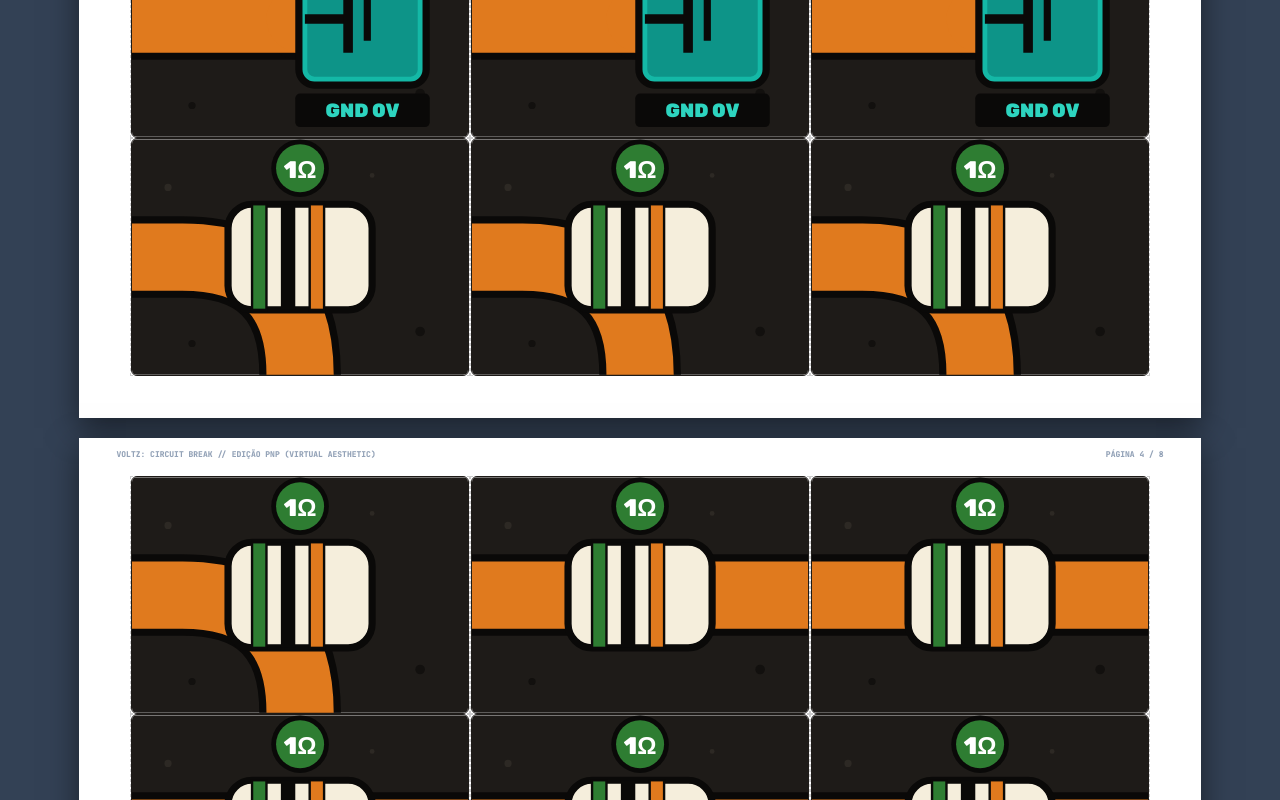
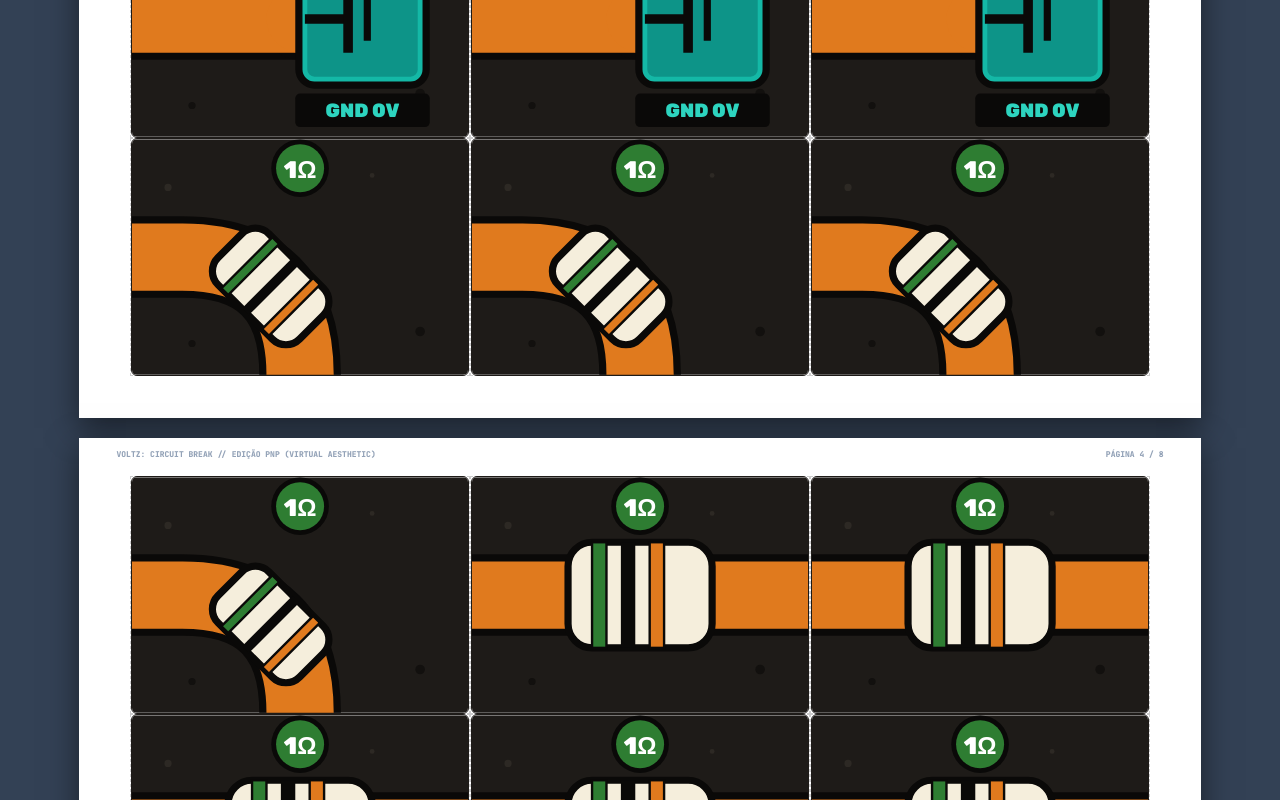
Before and after one commit to davidlhferro/febrace, a plain HTML site: page 01_Jogo_Voltz/cartas/cartas_print_visual.html in a window 1280 px wide. Shown: the part 2140-2940 px from the top of the page. Drawn offline with Linux system fonts and the light colour scheme.

Commit message:
style(svg): align resistor body with the tangent of the wire curve on corner cards

```diff
--- a/01_Jogo_Voltz/cartas/cartas_print_visual.html
+++ b/01_Jogo_Voltz/cartas/cartas_print_visual.html
@@ -206,11 +206,28 @@
                 `;
             } else if (card.type === 'resistor') {
                 const rColor = card.r === 1 ? '#2e7d32' : (card.r === 2 ? '#1565c0' : '#ea580c');
-                bodyVisual = getTubes(card.shape) + `
-                    <rect x="40" y="27" width="60" height="44" rx="10" fill="#f5eedc" stroke="#0a0908" stroke-width="3"/>
-                    <rect x="50" y="27" width="6" height="44" fill="${rColor}" stroke="#0a0908" stroke-width="1"/>
-                    <rect x="62" y="27" width="6" height="44" fill="#0a0908"/>
-                    <rect x="74" y="27" width="6" height="44" fill="#e07a1e" stroke="#0a0908" stroke-width="1"/>
+                let resBody = '';
+                if (card.shape === 'CORNER_90') {
+                    resBody = `
+                        <g transform="translate(57.75, 61.25) rotate(45)">
+                            <rect x="-24" y="-15" width="48" height="30" rx="8" fill="#f5eedc" stroke="#0a0908" stroke-width="3"/>
+                            <rect x="-14" y="-15" width="4" height="30" fill="${rColor}" stroke="#0a0908" stroke-width="1"/>
+                            <rect x="-2" y="-15" width="4" height="30" fill="#0a0908"/>
+                            <rect x="10" y="-15" width="4" height="30" fill="#e07a1e" stroke="#0a0908" stroke-width="1"/>
+                        </g>
+                    `;
+                } else {
+                    resBody = `
+                        <g transform="translate(70, 49)">
+                            <rect x="-30" y="-22" width="60" height="44" rx="10" fill="#f5eedc" stroke="#0a0908" stroke-width="3"/>
+                            <rect x="-20" y="-22" width="6" height="44" fill="${rColor}" stroke="#0a0908" stroke-width="1"/>
+                            <rect x="-8" y="-22" width="6" height="44" fill="#0a0908"/>
+                            <rect x="4" y="-22" width="6" height="44" fill="#e07a1e" stroke="#0a0908" stroke-width="1"/>
+                        </g>
+                    `;
+                }
+
+                bodyVisual = getTubes(card.shape) + resBody + `
                     <circle cx="70" cy="12" r="12" fill="#0a0908"/><circle cx="70" cy="12" r="10" fill="${rColor}"/>
                     <text x="70" y="16" font-family="'Rubik', sans-serif" font-size="10" font-weight="900" fill="#ffffff" text-anchor="middle">${card.r}Ω</text>
                 `;
```
Also changed, not shown: 01_Jogo_Voltz/bancada_playtest/game.js (+22 -5 lines).
